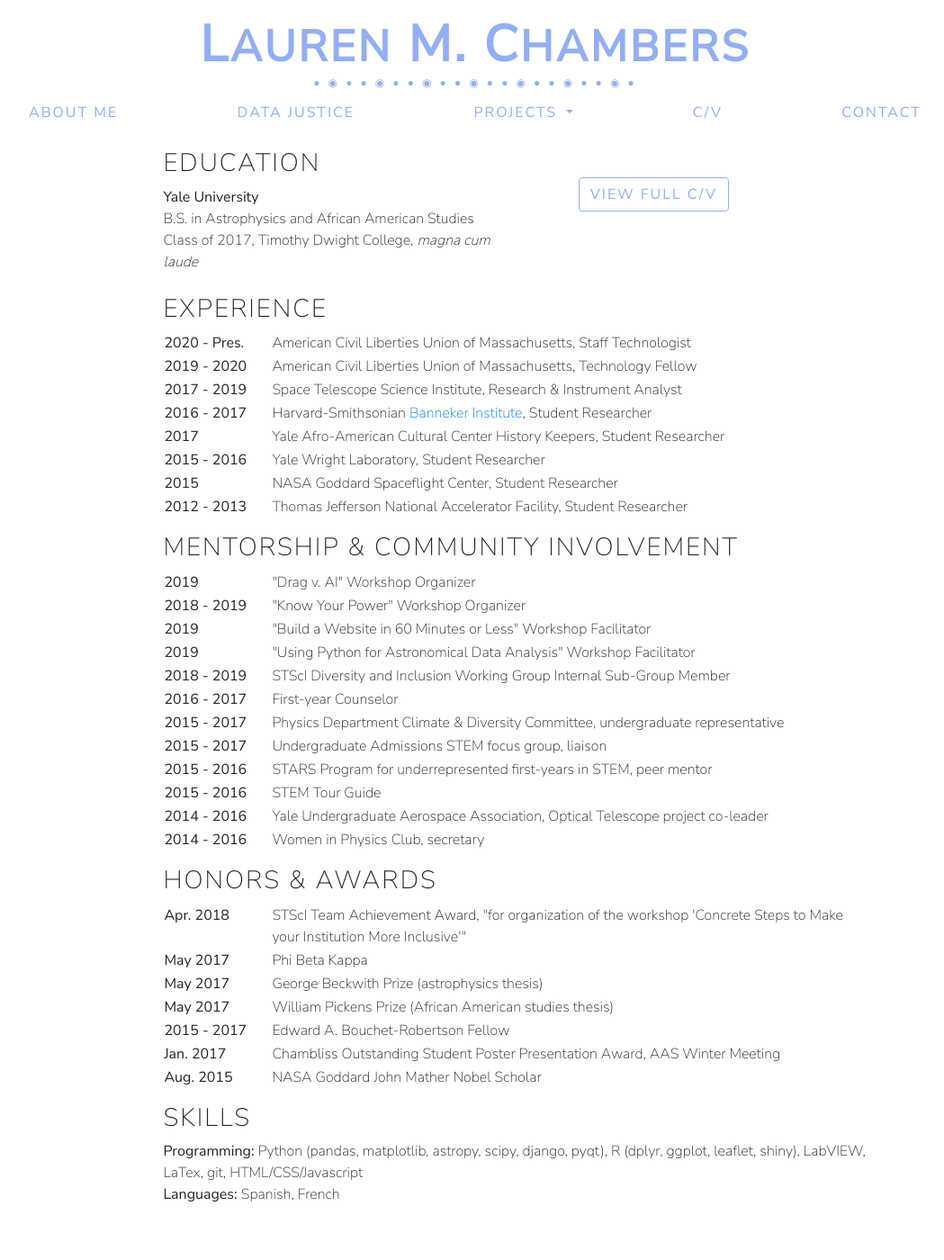
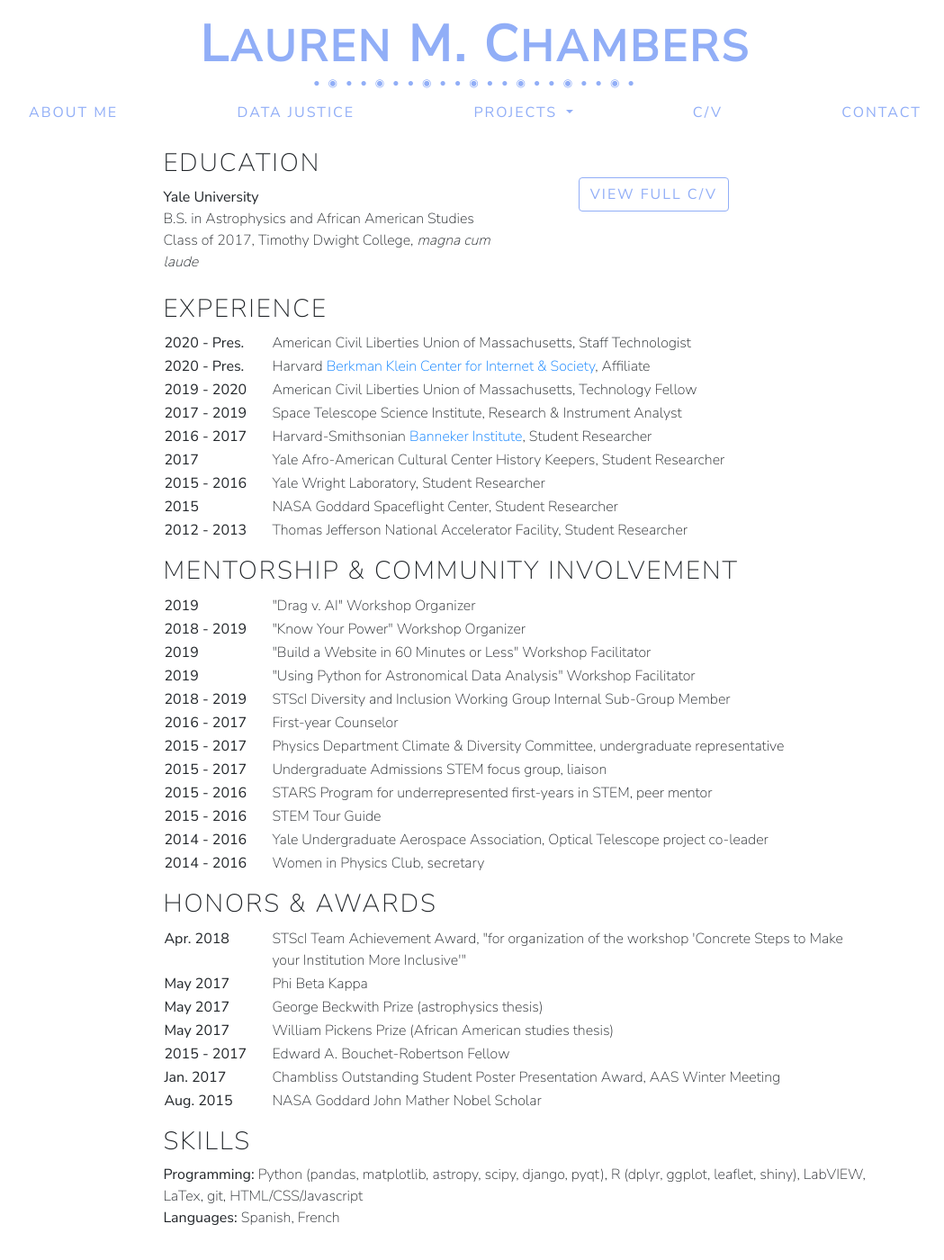
Before and after one commit to smhurwitz/smhurwitz.github.io, a Jekyll site: the page built from cv.html, in a window 1280 px wide and 1400 px high. Shown: the whole window at 90% size, without its empty margins (112-1161 px from the left). Built offline with Jekyll 4.4.1, drawn with Linux system fonts in a browser that asks for light colours; nearby versions of some CDN libraries; some of the changed text lies outside the part shown.

Commit message:
Add BKC to CV & homepage

```diff
--- a/cv.html
+++ b/cv.html
@@ -27,7 +27,12 @@
         <tr>
           <td><b>2020 - Pres.</b></td>
           <td>American Civil Liberties Union of Massachusetts, Staff Technologist</td>
-        </tr><tr>
+        </tr>
+        <tr>
+          <td><b>2020 - Pres.</b></td>
+          <td>Harvard <a href="https://cyber.harvard.edu/">Berkman Klein Center for Internet & Society</a>, Affiliate</td>
+        </tr>
+        <tr>
           <td><b>2019 - 2020</b></td>
           <td>American Civil Liberties Union of Massachusetts, Technology Fellow</td>
         </tr>
--- a/index.html
+++ b/index.html
@@ -7,7 +7,7 @@
   <div class="description my-4">
     <p>Hello!</p>
 
-    <p>As the staff technologist at the <a href="https://www.aclum.org/" target="_blank">ACLU of Massachusetts</a> in Boston, I work on the <a href="https://www.aclum.org/en/technology-liberty" target="_blank">Technology for Liberty Project</a> directed by Kade Crockford. My role includes exploring and visualizing government data in order to inform citizens about the effects of legislation and political leadership, as well as supporting ACLUM campaigns that operate at the intersection of technology and civil liberties.</p>
+    <p>As the staff technologist at the <a href="https://www.aclum.org/" target="_blank">ACLU of Massachusetts</a> in Boston, I work on the <a href="https://www.aclum.org/en/technology-liberty" target="_blank">Technology for Liberty Project</a> directed by Kade Crockford. My role includes exploring and visualizing government data in order to inform citizens about the effects of legislation and political leadership, as well as supporting ACLUM campaigns that operate at the intersection of technology and civil liberties. I am also an affiliate of the Harvard <a href="https://cyber.harvard.edu/">Berkman Klein Center for Internet & Society</a> for the 2020-21 academic year.</p>
 
     <p>My personal experience finding a job applying quantitative analytic methods to social problems was far from straightforward -- for those interested in pursuing similar questions, I maintain a <a href="datajustice.html">webpage</a> of organizations, programs, and thinkers who work at the convergence of data/tech/computation and society/justice/ethics.</p>
 
```
Also changed, not shown: other parts of cv.html (+1 -1 lines), other parts of index.html (+1 -1 lines).
